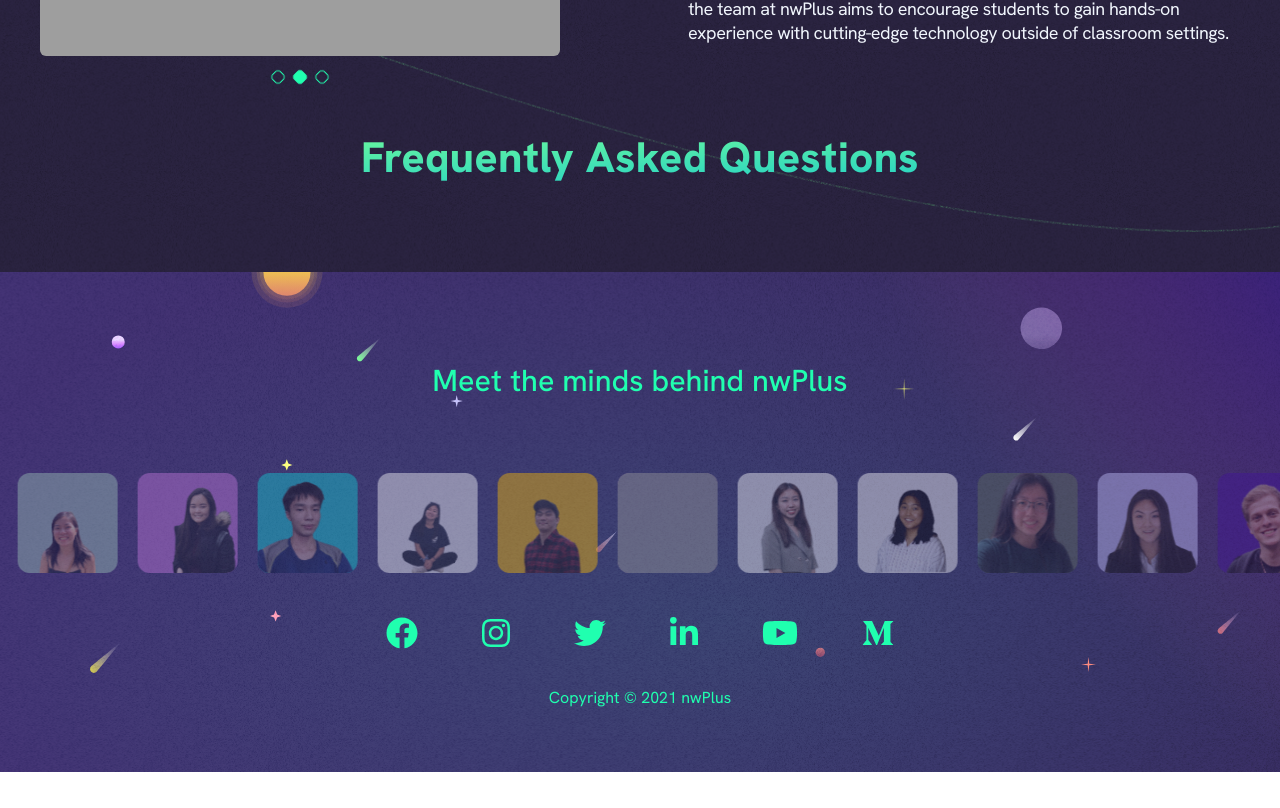
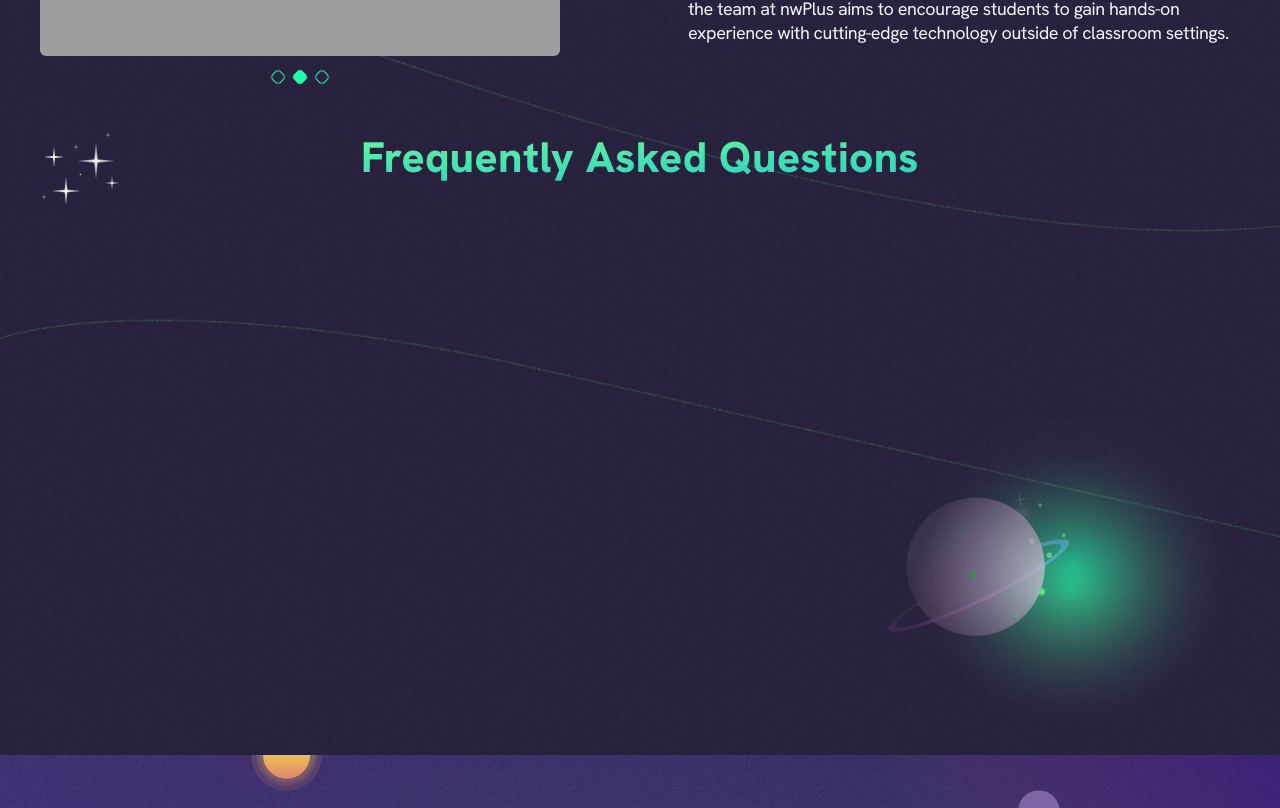
Before and after one commit to nwplus/www, a Next.js app: page / in a window 1280 px wide. Shown: the part 1332-2140 px from the top of the page. Before the commit the page ends 2104 px from the top, so only its background shows below. Built offline with nearby package versions, Linux system fonts and the light colour scheme; no server answers; the database is empty; grey boxes are pictures that could not be loaded.

Commit message:
Add bg images

```diff
--- a/pages/index.js
+++ b/pages/index.js
@@ -1,7 +1,6 @@
 import Head from 'next/head'
-import styled from 'styled-components'
+import styled, { ThemeContext } from 'styled-components'
 import { useContext, useEffect, useState } from 'react';
-import { ThemeContext } from 'styled-components';
 import NavBar from '../components/NavBar';
 // Components
 import { Background } from '../components/Background'
@@ -16,7 +15,7 @@ import {
   Title2,
   Body,
 } from '../components/Typography';
-// Misc
+// Utility
 import fireDb from '../utilities/firebase';
 
 export default function Home() {
@@ -56,6 +55,15 @@ export default function Home() {
       flex-direction: column;
       gap: 32px;
     }
+  `;
+
+  // Added min-height so that planet peeks out
+  // When actual FAQs are populated I'm guessing it'll be taller anyways
+  const FaqSection = styled.div`
+    background: url('assets/faq-stars.svg'), url('assets/faq-planet.svg');
+    background-position: top left, bottom right;
+    background-repeat: no-repeat;
+    min-height: 600px;
   `;
 
   return (
@@ -108,6 +116,7 @@ export default function Home() {
         </ContentContainer>
         {faqs &&
           <ContentContainer>
+            <FaqSection>
               <Title1
                 withGradient
                 align="center"
@@ -115,6 +124,7 @@ export default function Home() {
                 Frequently Asked Questions
               </Title1>
               <Faq faqs={faqs} />
+            </FaqSection>
           </ContentContainer>
         }
         <Footer />
```
Also changed, not shown: public/assets/faq-planet.svg (added), public/assets/faq-stars.svg (added). Lines whose indentation alone changed are shown as unchanged.
